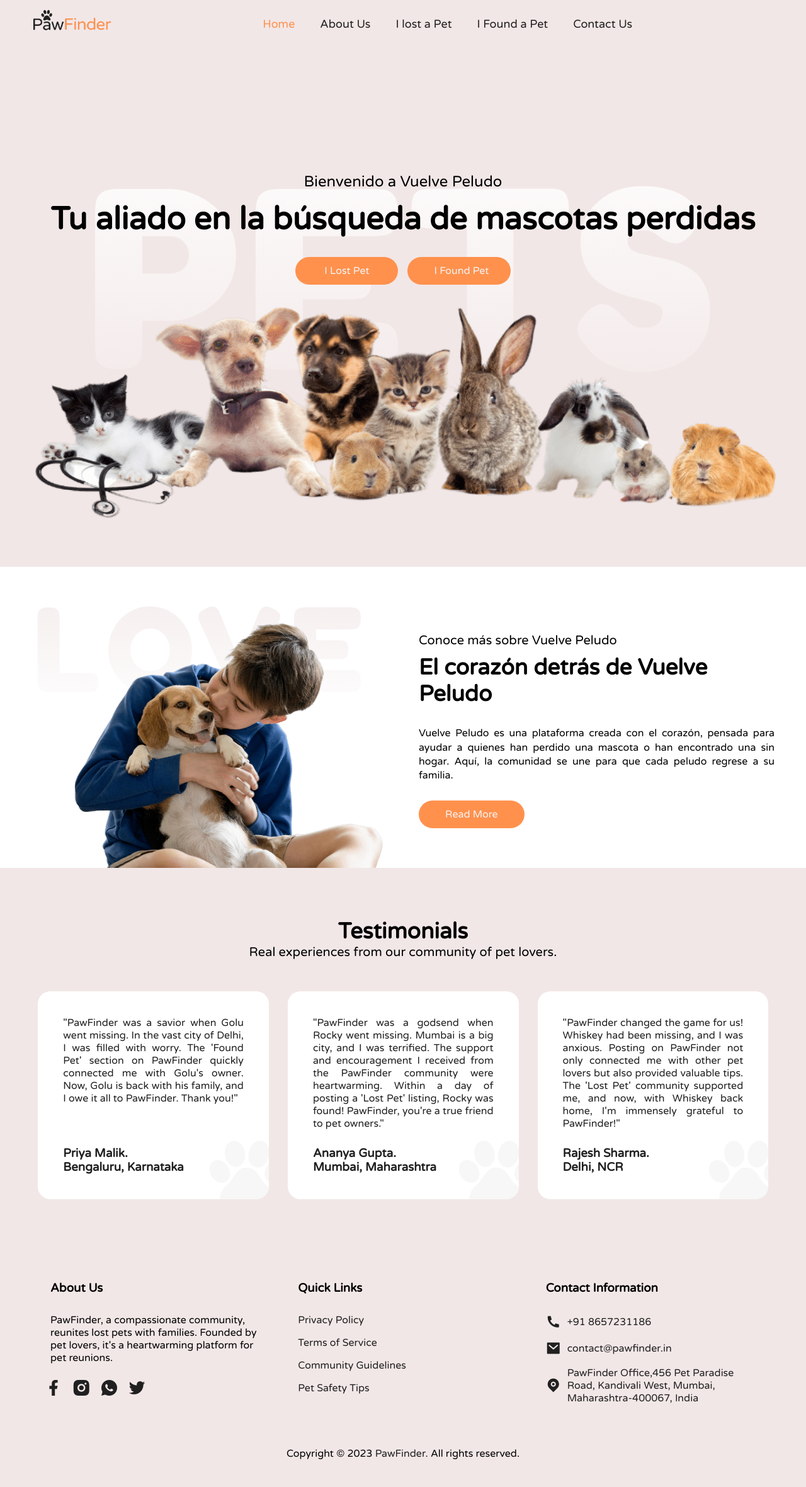
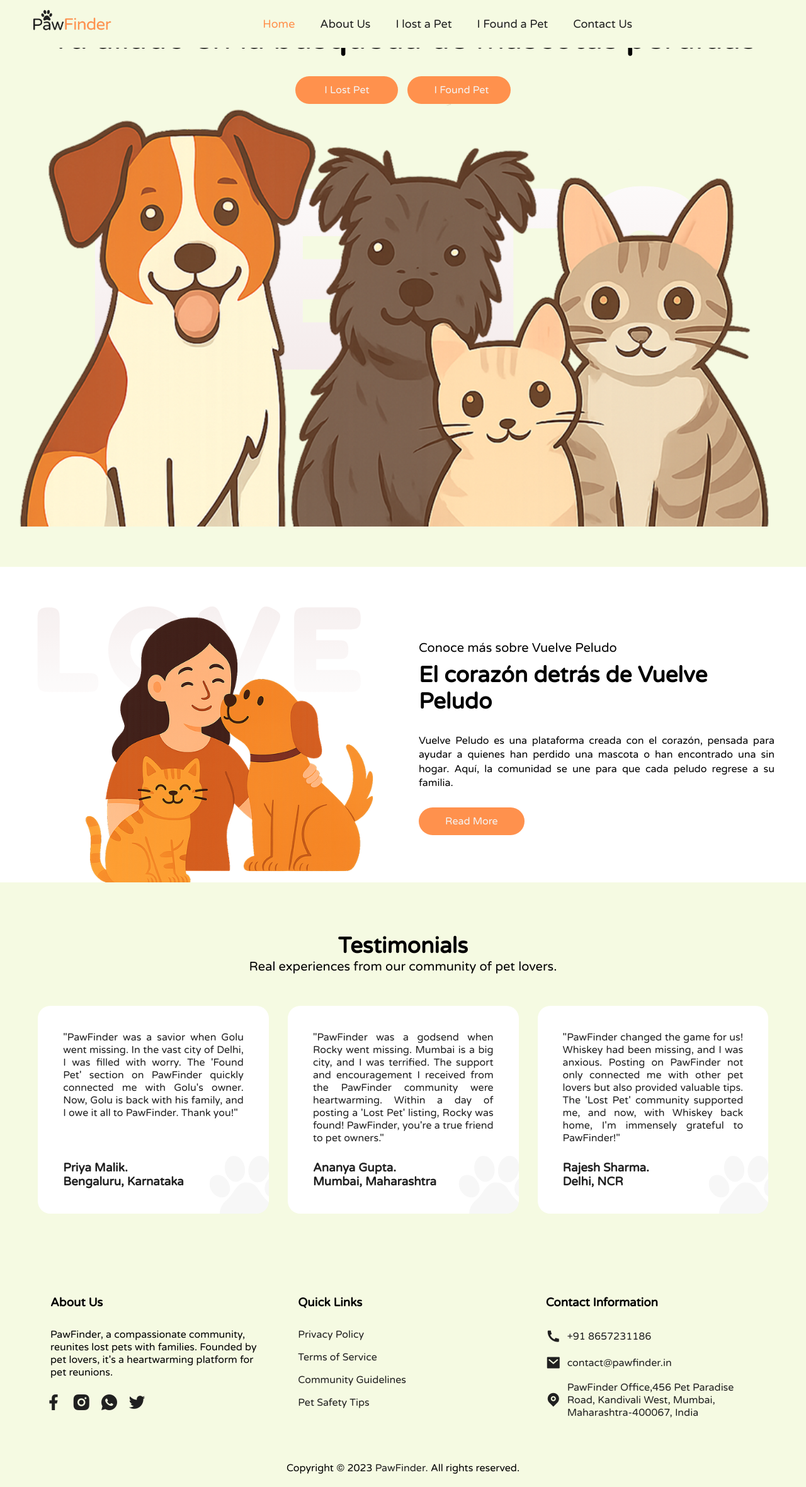
Before and after one commit to educast21/vuelve-peludo, a PHP site: page / in a window 1280 px wide. Shown: the whole page at 63% size. Before the commit the page ends 2317 px from the top, so only its background shows below. Run offline with PHP 8.4, Linux system fonts and the light colour scheme; some libraries are stand-ins or nearby versions.

Commit message:
Imagenes para pagina de home

```diff
--- a/index.php
+++ b/index.php
@@ -19,14 +19,14 @@
                 <a href="./lost-pet.php" class="btn-primary hero-btn-1 animate__animated animate__fadeInUp">I Lost Pet</a>
                 <a href="./found-pet.php" class="btn-primary hero-btn-2 animate__animated animate__fadeInUp">I Found Pet</a>
             </div>
-            <img src="./images/hero-bg.png" alt="pet-image" class="pet-image animate__animated animate__fadeInUp">
+            <img src="./images/img5.png" alt="pet-image" class="pet-image animate__animated animate__fadeInUp">
             <h1 class="bg-text animate__animated animate__fadeInUp">Pets</h1>
         </div>
 
         <div id="about">
             <div class="left-abt">
             <h1 class="bg-text">Love</h1>
-                <img src="./images/abt-section.png" alt="about" class="abt-img">
+                <img src="./images/img3.png" alt="about" class="abt-img">
             </div>
             <div class="right-abt">
                 <h3 class="sub-title">Conoce más sobre Vuelve Peludo</h3>
--- a/style/style.css
+++ b/style/style.css
@@ -6,7 +6,10 @@
     --Secondary-color:#202020;
     --text-dark:#202020;
     --text-light:#f4f4f4;
-    --bg-color:#f2e7e7;
+    --bg-color:#F5FAE2;
+
+    --hero-bg: #F5FAE2;
+    --about-bg: #C6D792;
 }
 
 *{
@@ -559,6 +562,7 @@ nav{
     justify-content: end;
     position: relative;
     padding:  0 0 5%     0;
+    background-color: var(--hero-bg);
 }
 #hero .pet-image{
     width: 100%;
```
Also changed, not shown: images/img3.png (added), images/img5.png (added).
